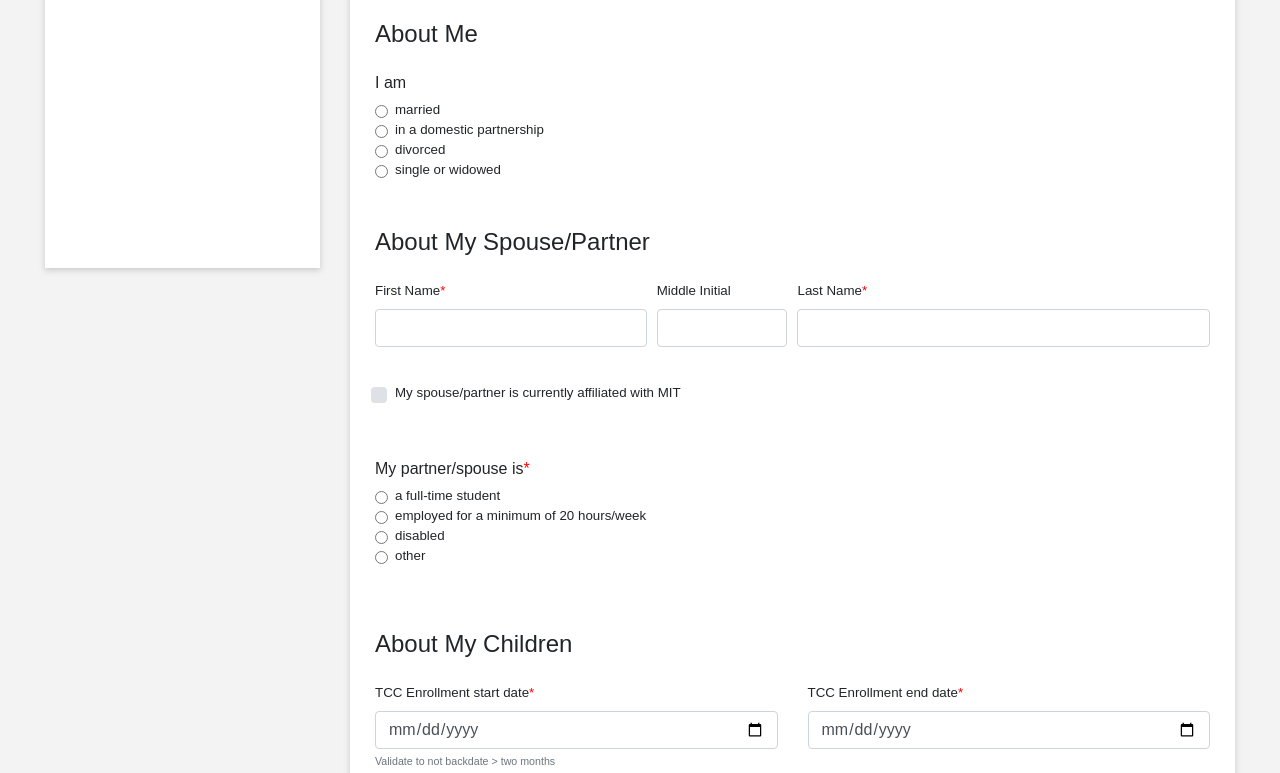
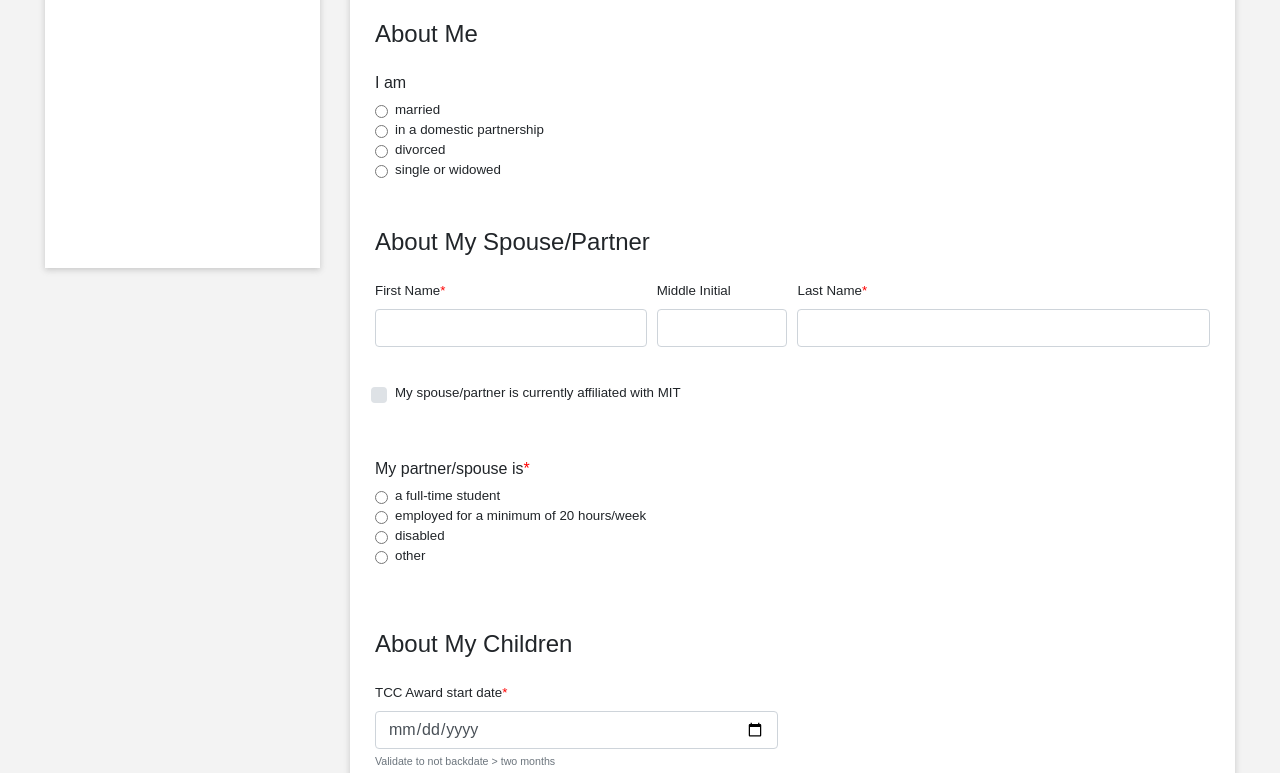
Before and after one commit to JanDW/ccsp-ui, a plain HTML site: page index.html in a window 1280 px wide. Shown: the part 179-952 px from the top of the page. Drawn offline with nearby package versions, Linux system fonts and the light colour scheme; a web font is replaced by a local one.

Commit message:
#17 removed endrollment end date and changed verbiage to award start date

```diff
--- a/index.html
+++ b/index.html
@@ -408,16 +408,9 @@
 							<div class="row">
 								<div class="col-md-6">
 									<div class="form-group">
-										<label for="childEnrollmentStart" class="required">TCC Enrollment start date</label>
+										<label for="childEnrollmentStart" class="required">TCC Award start date</label>
 										<input type="date" class="form-control" id="childEnrollmentStart" aria-describedby="spouseOccupationOtherHelp" required>
 										<small id="childEnrollmentStartHelp" class="form-text text-muted" >Validate to not backdate > two months</small>
-									</div>
-								</div>
-
-								<div class="col-md-6">
-									<div class="form-group">
-										<label for="spouseLastName" class="required">TCC Enrollment end date</label>
-										<input type="date" class="form-control" id="childEnrollmentEnd">
 									</div>
 								</div>
 							</div>
```
